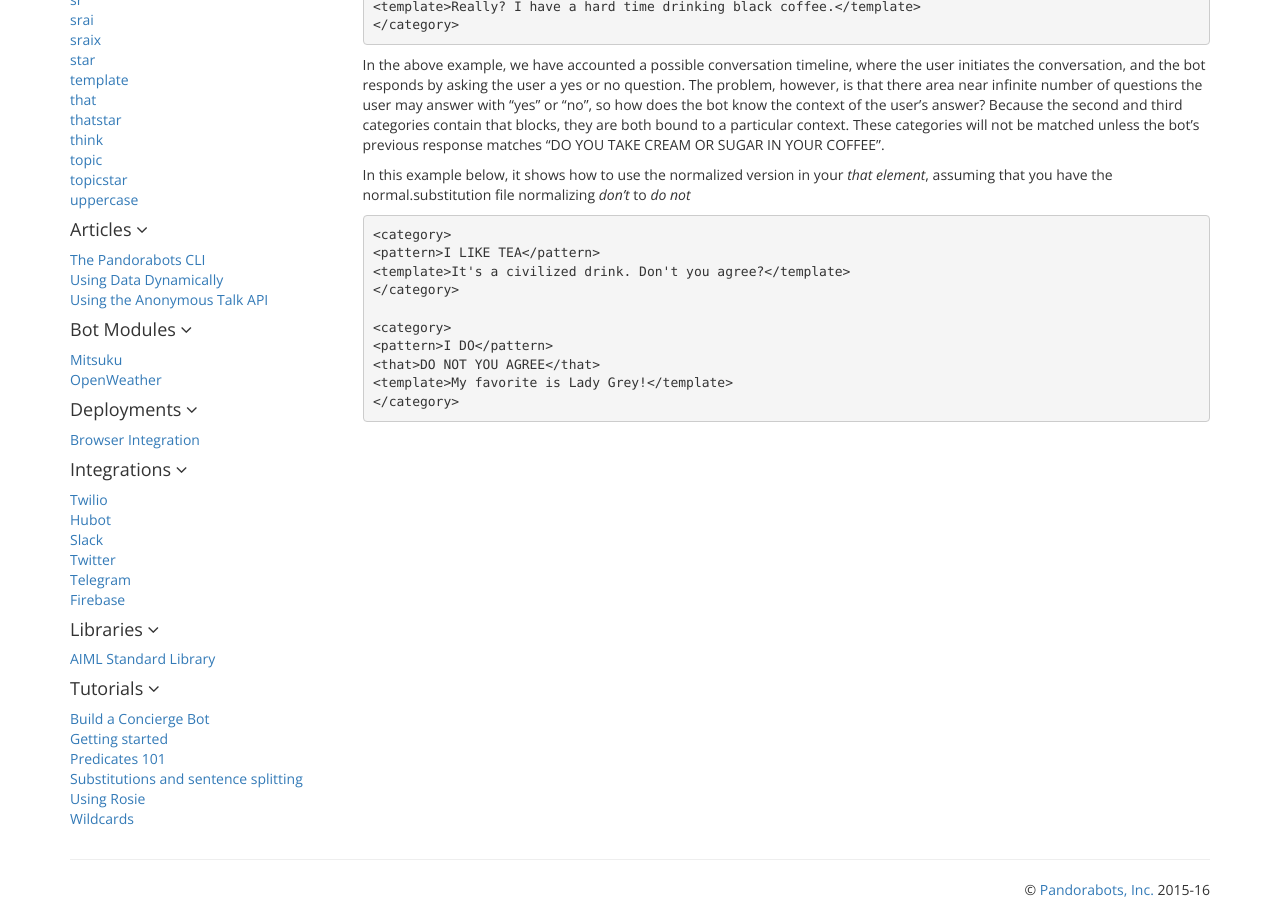
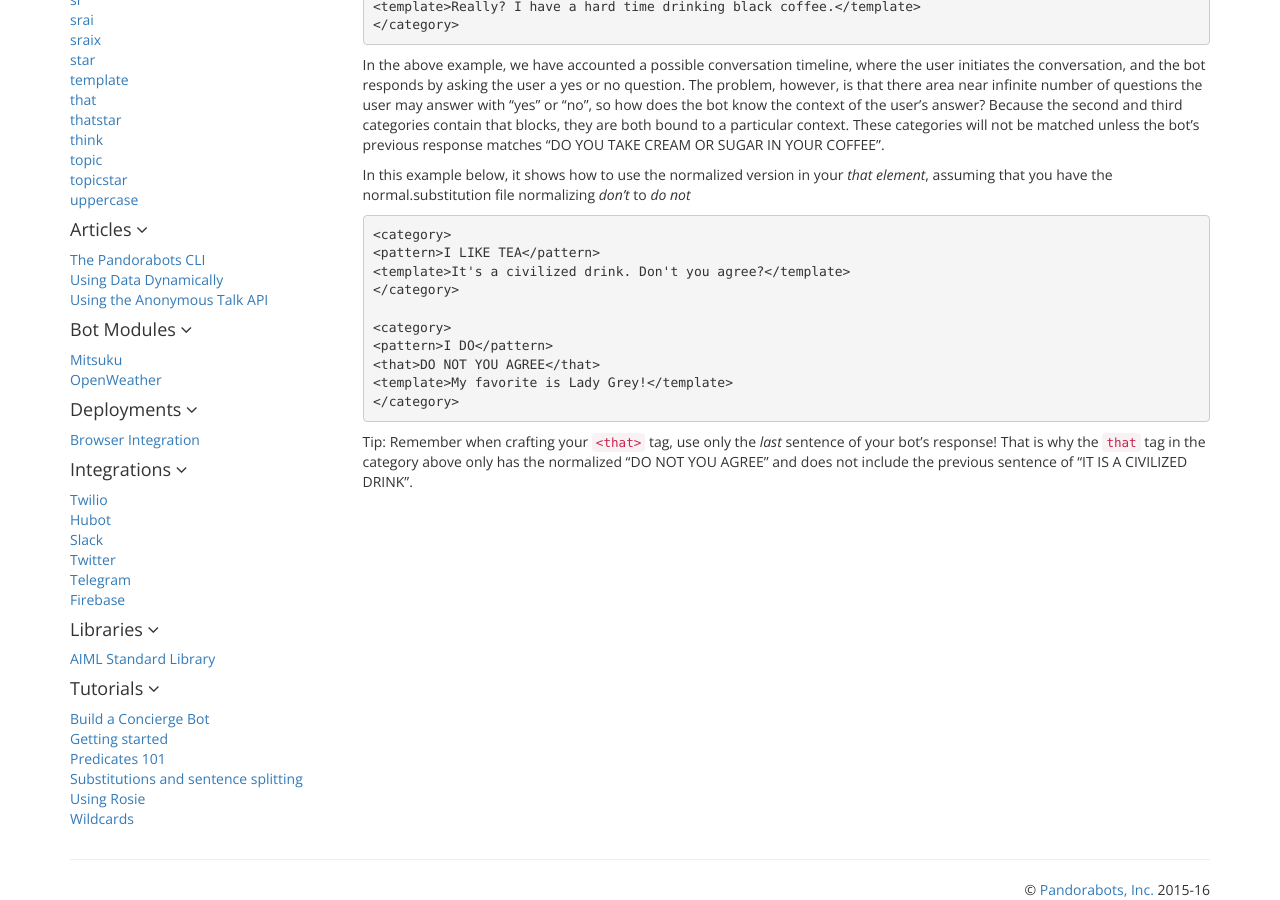
Before and after one commit to pandorabots/pandorabots.github.io, a Jekyll site: the page built from _aiml/that.md, in a window 1280 px wide and 900 px high, scrolled down 881 px. Built offline with Jekyll 4.4.1, drawn with Linux system fonts in a browser that asks for light colours.

Commit message:
added tip at the end

```diff
--- a/_aiml/that.md
+++ b/_aiml/that.md
@@ -55,3 +55,5 @@ In this example below, it shows how to use the normalized version in your *that
     <that>DO NOT YOU AGREE</that>
     <template>My favorite is Lady Grey!</template>
     </category>
+
+Tip: Remember when crafting your `<that>` tag, use only the _last_ sentence of your bot's response! That is why the `that` tag in the category above only has the normalized "DO NOT YOU AGREE" and does not include the previous sentence of "IT IS A CIVILIZED DRINK".
```
